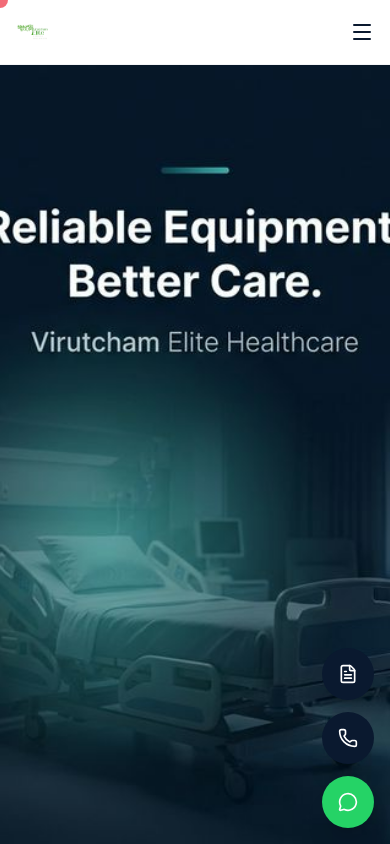
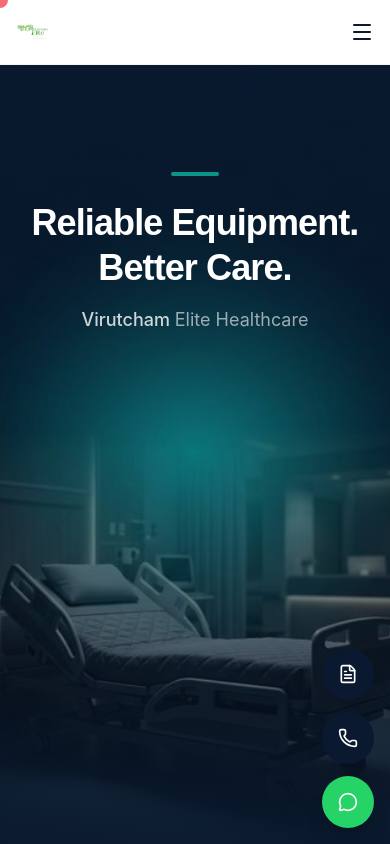
Before and after one commit to vinothwrk001-ux/Virutcham, a React (Vite) app: page / in a window 390 px wide. Shown: the top 844 px of the page. Built offline with nearby package versions, Linux system fonts and the light colour scheme.

Commit message:
mobile view banner

```diff
--- a/src/sections/Hero.jsx
+++ b/src/sections/Hero.jsx
@@ -1,7 +1,7 @@
 import { useRef } from 'react';
 import { motion, useScroll, useTransform } from 'framer-motion';
 import heroImage from '../assets/Home Banner.png';
-import mobileBanner from '../assets/Mobile Banner.png';
+import mobileBg from '../assets/Mobile Background.png';
 
 export default function Hero() {
   const containerRef = useRef(null);
@@ -23,17 +23,32 @@ export default function Hero() {
     >
       {/* ── MOBILE BANNER (hidden on md+) ── */}
       <motion.div
-        className="absolute inset-0 z-0 md:hidden"
+        className="absolute inset-0 z-0 md:hidden flex flex-col items-center pt-24 px-6 text-center"
         style={{ opacity, scale }}
         initial={{ scale: 1.04 }}
         animate={{ scale: 1 }}
         transition={{ duration: 1.5, ease: "easeOut" }}
       >
-        <img
-          src={mobileBanner}
-          alt="Virutcham Elite Mobile Banner"
-          className="w-full h-full object-cover object-center"
-        />
+        <div className="absolute inset-0 z-0 bg-primary/20">
+          <img
+            src={mobileBg}
+            alt="Virutcham Elite Mobile Background"
+            className="w-full h-full object-cover object-bottom"
+          />
+          {/* Subtle gradient overlay to make text pop even more */}
+          <div className="absolute inset-0 bg-gradient-to-b from-[#0A192F]/80 via-transparent to-[#0A192F]/90" />
+        </div>
+
+        <div className="relative z-10 flex flex-col items-center w-full mt-4">
+          <div className="w-12 h-1 bg-accent mb-6 rounded-full" />
+          <h1 className="text-4xl sm:text-5xl font-bold tracking-tight leading-tight mb-4 text-white">
+            Reliable Equipment.<br/>
+            <span className="text-white">Better Care.</span>
+          </h1>
+          <p className="text-lg sm:text-xl text-white/80 font-medium">
+            Virutcham <span className="text-white/60 font-normal">Elite Healthcare</span>
+          </p>
+        </div>
       </motion.div>
 
       {/* ── DESKTOP BANNER (hidden below md) ── */}
```
Also changed, not shown: src/assets/Mobile Background.png (added).
